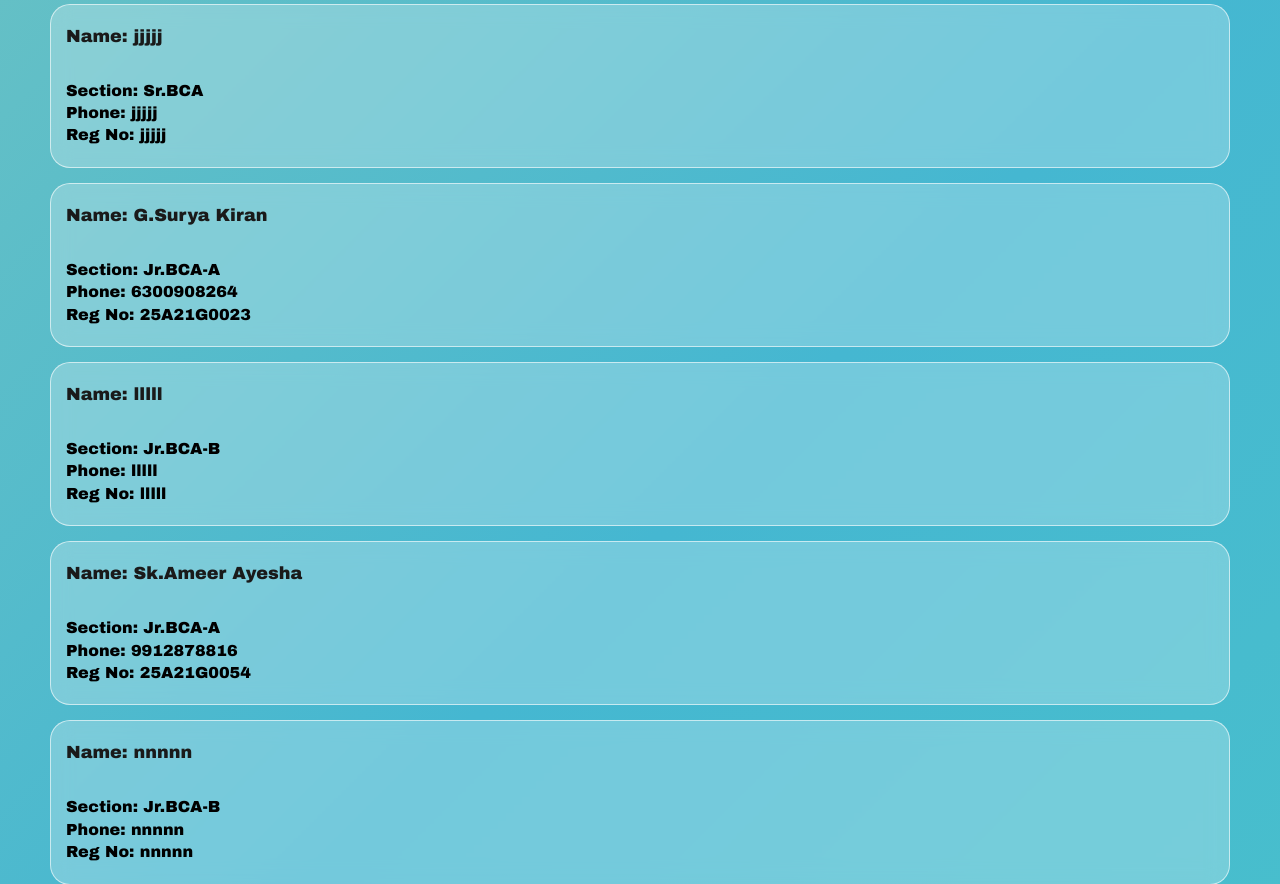
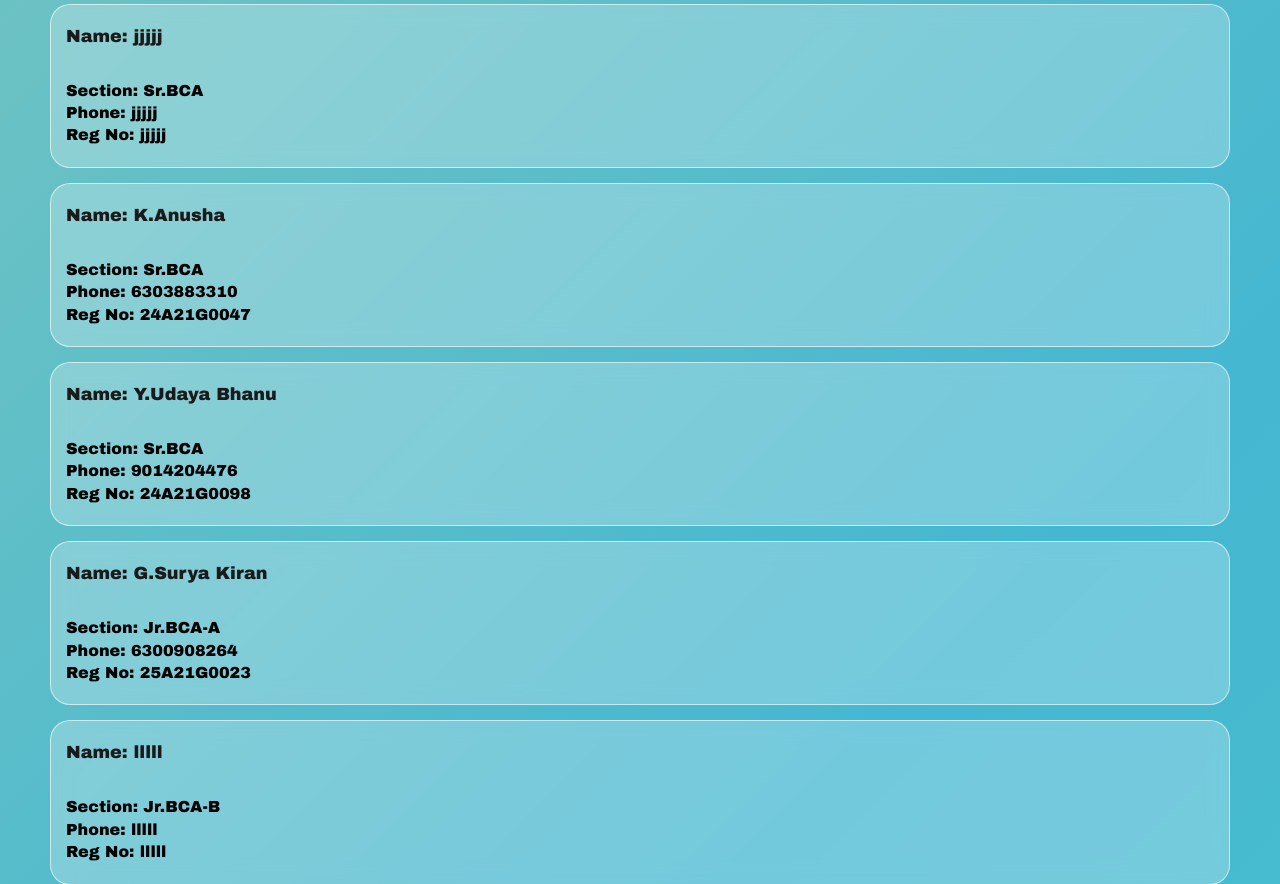
Before and after one commit to SaiGaneshChandu/Aikyath, a Django app: template festapp/templates/sections/budget.html in a window 1280 px wide. Shown: the part 2366-3250 px from the top of the page. Run offline with Django 4.2, Linux system fonts and the light colour scheme; the template is opened without the code that fills it, so the values that code supplies are empty.

Commit message:
fixed wsgi file

```diff
--- a/festapp/templates/sections/budget.html
+++ b/festapp/templates/sections/budget.html
@@ -250,6 +250,18 @@
         Reg No: jjjjj
     </div>
     <div class="card">
+        <strong>Name: K.Anusha</strong><br>
+        Section: Sr.BCA<br>
+        Phone: 6303883310<br>
+        Reg No: 24A21G0047
+    </div>
+    <div class="card">
+        <strong>Name: Y.Udaya Bhanu</strong><br>
+        Section: Sr.BCA<br>
+        Phone: 9014204476<br>
+        Reg No: 24A21G0098
+    </div>
+    <div class="card">
         <strong>Name: G.Surya Kiran</strong><br>
         Section: Jr.BCA-A<br>
         Phone: 6300908264<br>
--- a/festproject/wsgi.py
+++ b/festproject/wsgi.py
@@ -0,0 +1,6 @@
+import os
+from django.core.wsgi import get_wsgi_application
+
+os.environ.setdefault('DJANGO_SETTINGS_MODULE', 'festproject.settings')
+
+application = get_wsgi_application()
```
